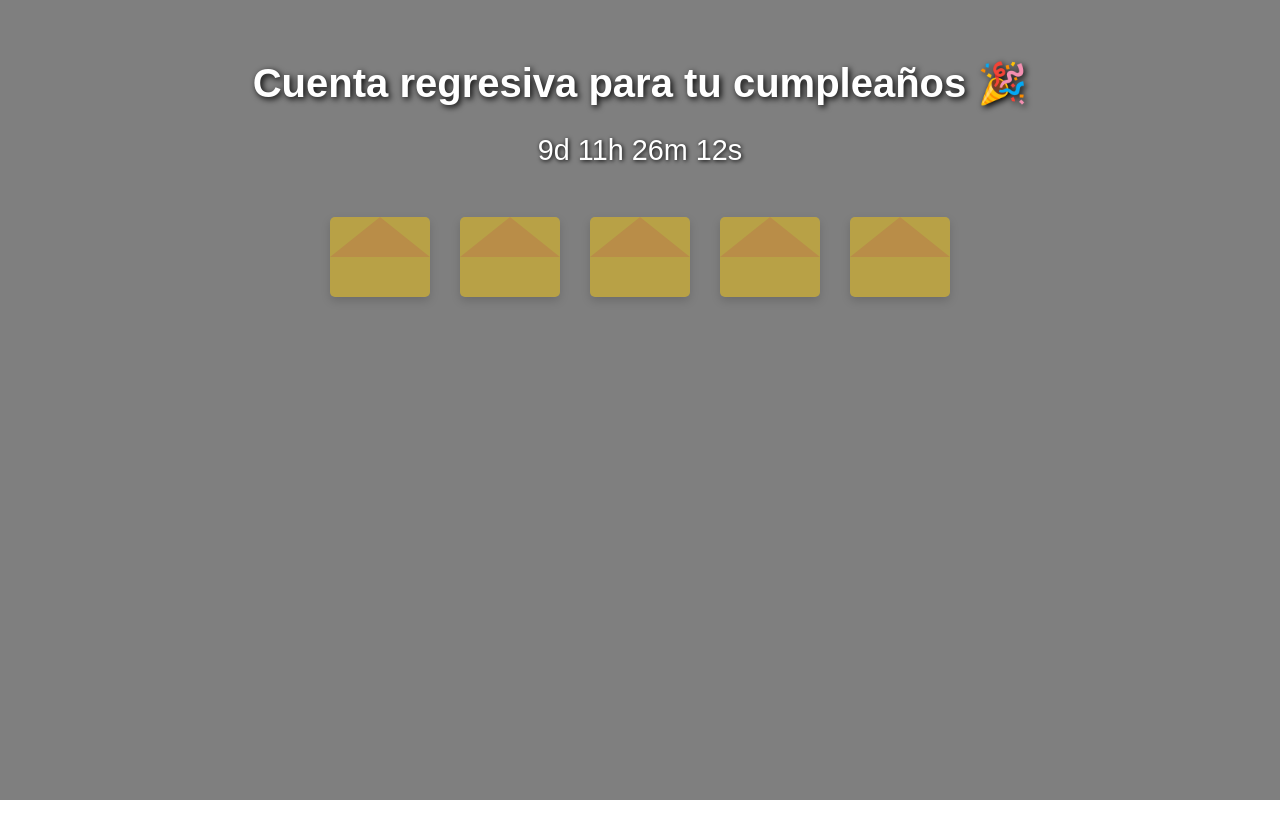
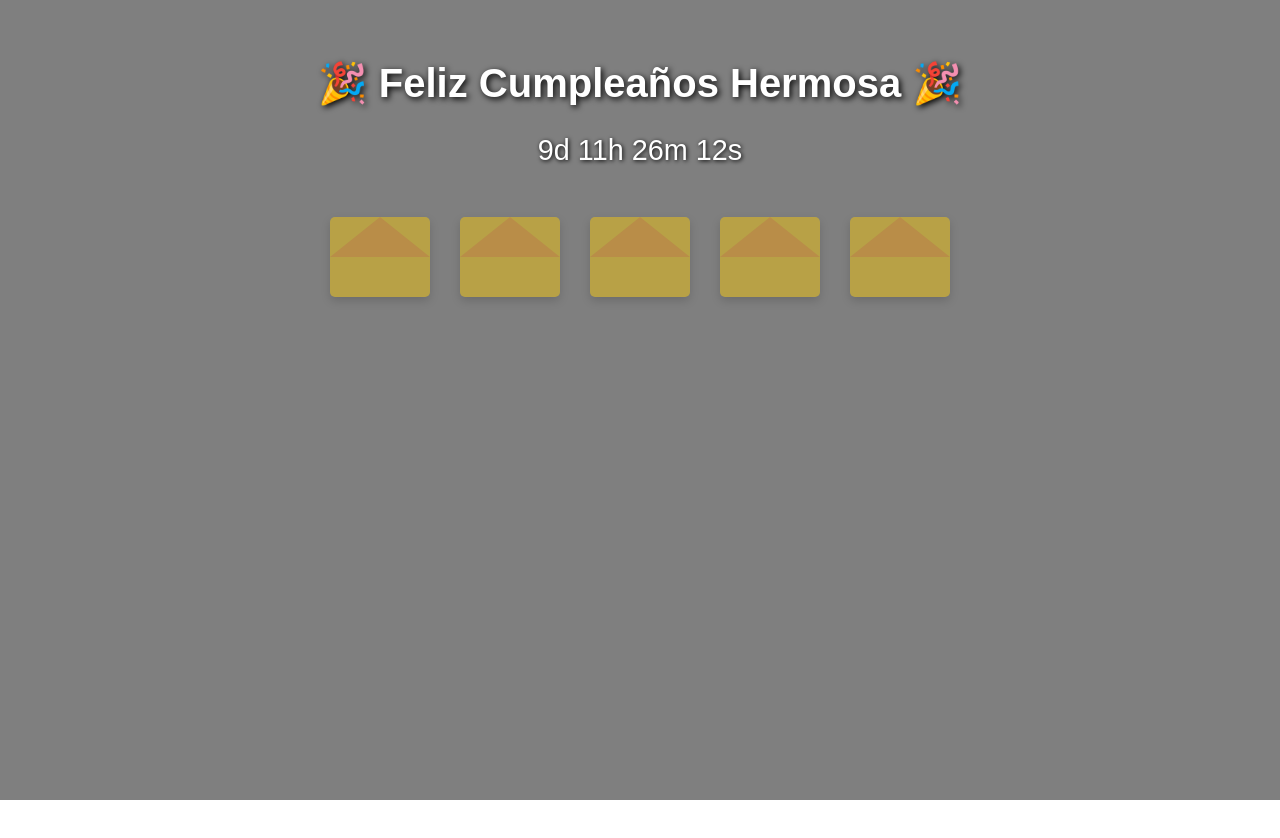
Before and after one commit to christophercisneros119-ops/Cumplea-os, a plain HTML site: page index.html in a window 1280 px wide. Drawn offline with Linux system fonts and the light colour scheme.

Commit message:
Actualizar index.html

```diff
--- a/index.html
+++ b/index.html
@@ -133,7 +133,7 @@
 </head>
 <body>
   <div class="overlay"></div>
-  <h1>Cuenta regresiva para tu cumpleaños 🎉</h1>
+  <h1>🎉 Feliz Cumpleaños Hermosa 🎉</h1>
   <div id="countdown"></div>
 
   <div class="envelopes">
```
